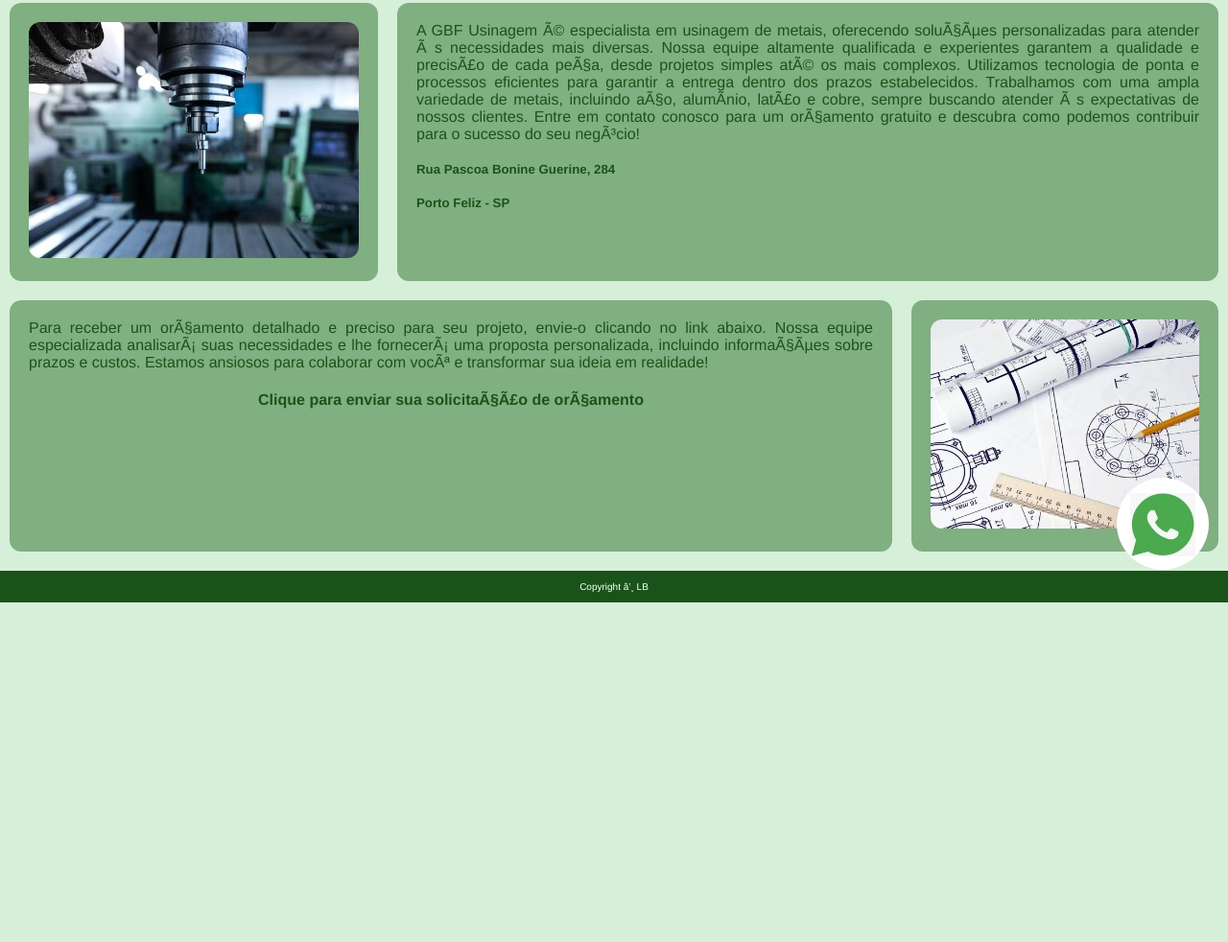
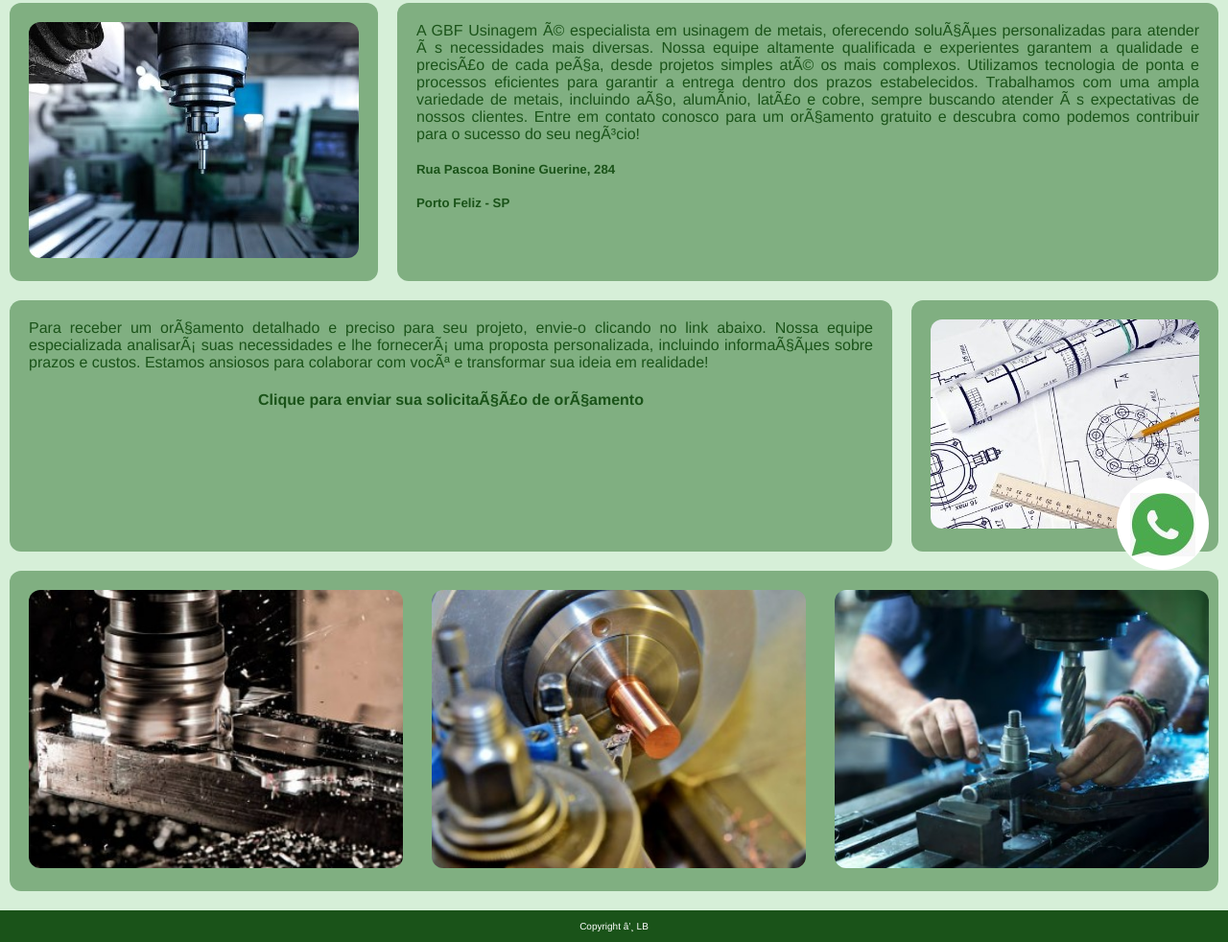
Before and after one commit to lbarro11/htmlpflio, a plain HTML site: page index.html in a window 1280 px wide. Shown: the part 186-1168 px from the top of the page at 96% size. Before the commit the page ends 814 px from the top, so only its background shows below. Drawn offline with Linux system fonts and the light colour scheme.

Commit message:
Add files via upload

```diff
--- a/estilo2.css
+++ b/estilo2.css
@@ -128,6 +128,7 @@
 		margin-botton:10px;
 		border-radius: 12px;
 
+
  }
  .first{
 	 flex:2;
--- a/index.html
+++ b/index.html
@@ -54,7 +54,14 @@
 		</div>
 
 		<p>
-
+		<div class="card">
+		<div class="flex-container" style="justify-content:space-between;margin-right:20px">
+			<div><img style="height:290px; width: 390px;margin-left:20px;margin-top:20px;margin-bottom:20px;border-radius:12px" src="./img/fres1.jpg"></div>
+			<div><img style="height:290px; width: 390px;margin-left:20px;margin-top:20px;margin-bottom:20px;border-radius:12px"src="./img/fres2.jpg"></div>
+			<div><img style="height:290px; width: 390px;margin-left:20px;margin-top:20px;margin-bottom:20px;border-radius:12px"src="./img/fres3.jpg"></div>
+		</div>
+		</div>
+		<p>
 	</body>
 <footer>
 <br>
```
Also changed, not shown: img/fres1.jpg (added), img/fres2.jpg (added), img/fres3.jpg (added).
